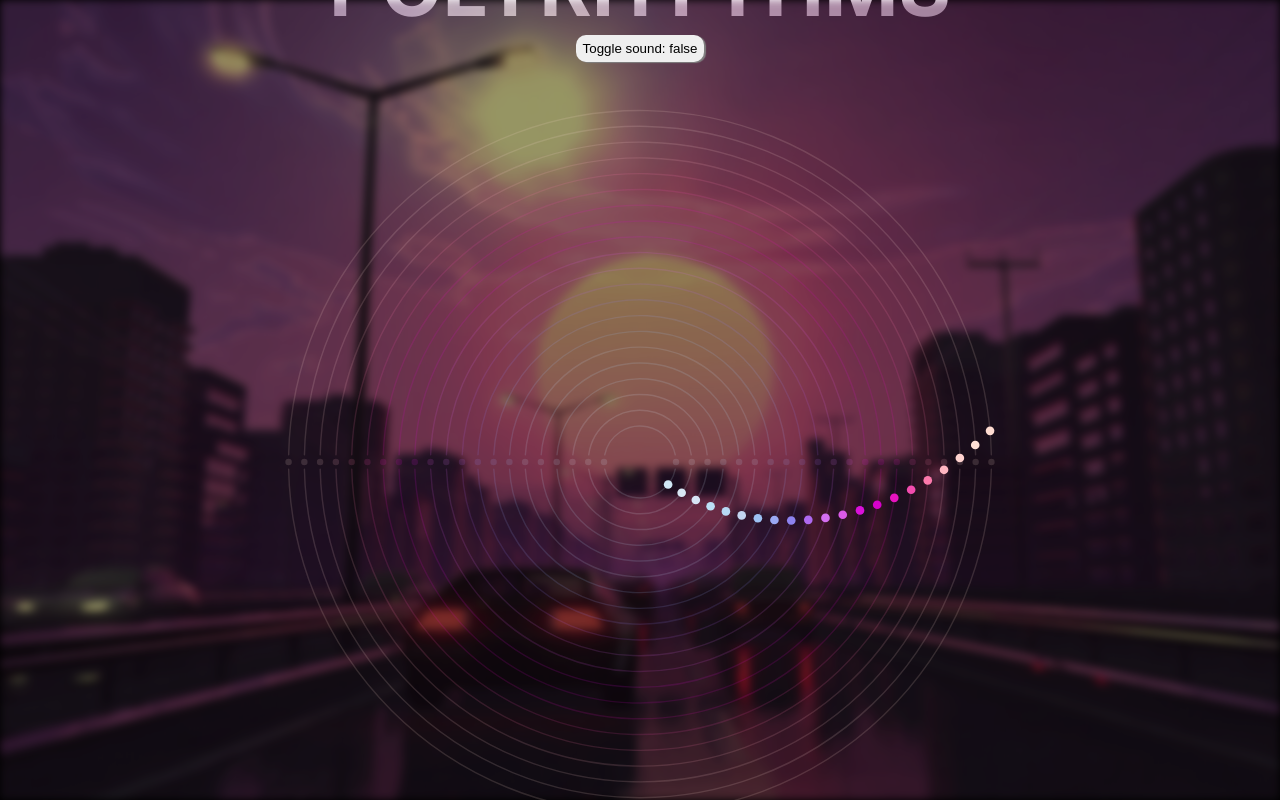
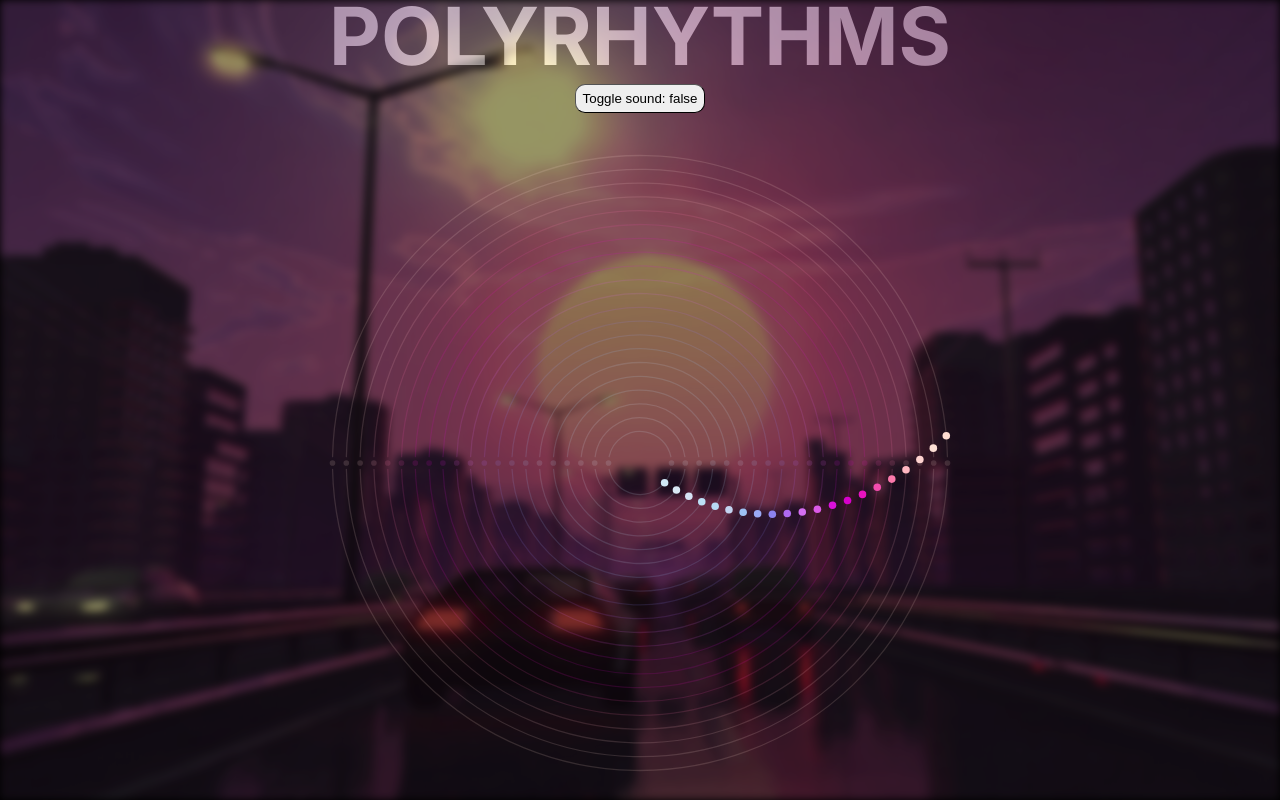
Before and after one commit to Zxun2/polyrhythmic, a Next.js app: page / in a window 1280 px wide. Built offline with nearby package versions, Linux system fonts and the light colour scheme.

Commit message:
Optimize styles

```diff
--- a/src/pages/index.tsx
+++ b/src/pages/index.tsx
@@ -8,6 +8,7 @@ import {
   determineOpacity,
   settings,
 } from '../utils';
+import InfoDialogDemo from '../components/InfoButton';
 
 const inter = Inter({ subsets: ['latin'] });
 
@@ -240,13 +241,18 @@ export default function Home() {
             zIndex: 999,
             padding: '0.4rem',
             borderRadius: '10px',
-            borderStyle: 'none',
-            boxShadow: '2px 1px 1px grey',
+            borderWidth: '1px',
+            borderColor: 'black',
           }}
         >
           Toggle sound: {String(sound)}
         </button>
-        <canvas ref={canvasRef} width="800px" height="800px" />
+        <canvas
+          ref={canvasRef}
+          width="700px"
+          height="700px"
+          className="Button mauve"
+        />
       </main>
     </>
   );
```
Also changed, not shown: 1 other file (tests, documents, lock files or other folders).
